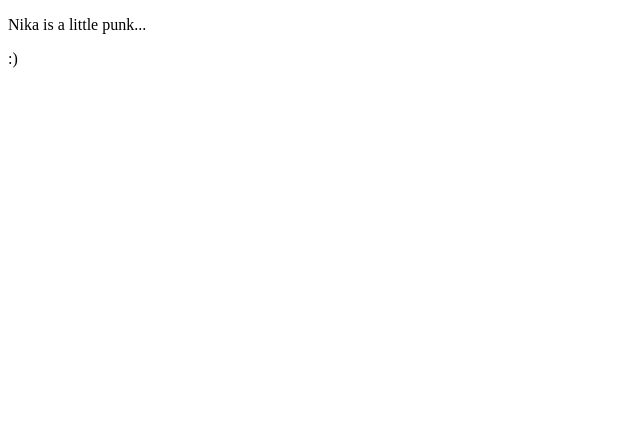
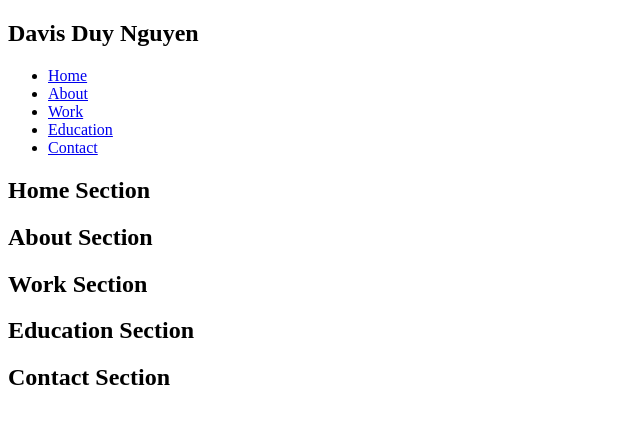
Before and after one commit to ddnguyen89/ddnguyen89_2018, a plain HTML site: page index.html in a window 1280 px wide. Shown: the whole page, without its empty margins (0-640 px from the left). Drawn offline with Linux system fonts and the light colour scheme.

Commit message:
Update index.html

```diff
--- a/index.html
+++ b/index.html
@@ -4,7 +4,42 @@
 		<title>Davis Duy Nguyen</title>
 	</head>
 	<body>
-	<p>Nika is a little punk...</p>
-	<p> :) </p>
+		<aside>
+			<h1>Davis Duy Nguyen</h1>
+			<nav>
+				<ul>
+					<li><a href="#" data-nav-section="home">Home</a></li>
+					<li><a href="#" data-nav-section="about">About</a></li>
+					<li><a href="#" data-nav-section="work">Work</a></li>
+					<li><a href="#" data-nav-section="education">Education</a></li>
+					<li><a href="#" data-nav-section="contact">Contact</a></li>
+				</ul>
+			</nav>
+		</aside>
+
+		<!--HOME-->
+		<section data-section="home">
+			<h1>Home Section</h1>
+		</section>
+
+		<!--ABOUT-->
+		<section data-section="about">
+			<h1>About Section</h1>
+		</section>
+
+		<!--WORK-->
+		<section data-section="work">
+			<h1>Work Section</h1>
+		</section>
+
+		<!--EDUCATION-->
+		<section data-section="education">
+			<h1>Education Section</h1>
+		</section>
+
+		<!--CONTACT-->
+		<section data-section="contact">
+			<h1>Contact Section</h1>
+		</section>
 	</body>
 </html>
```
